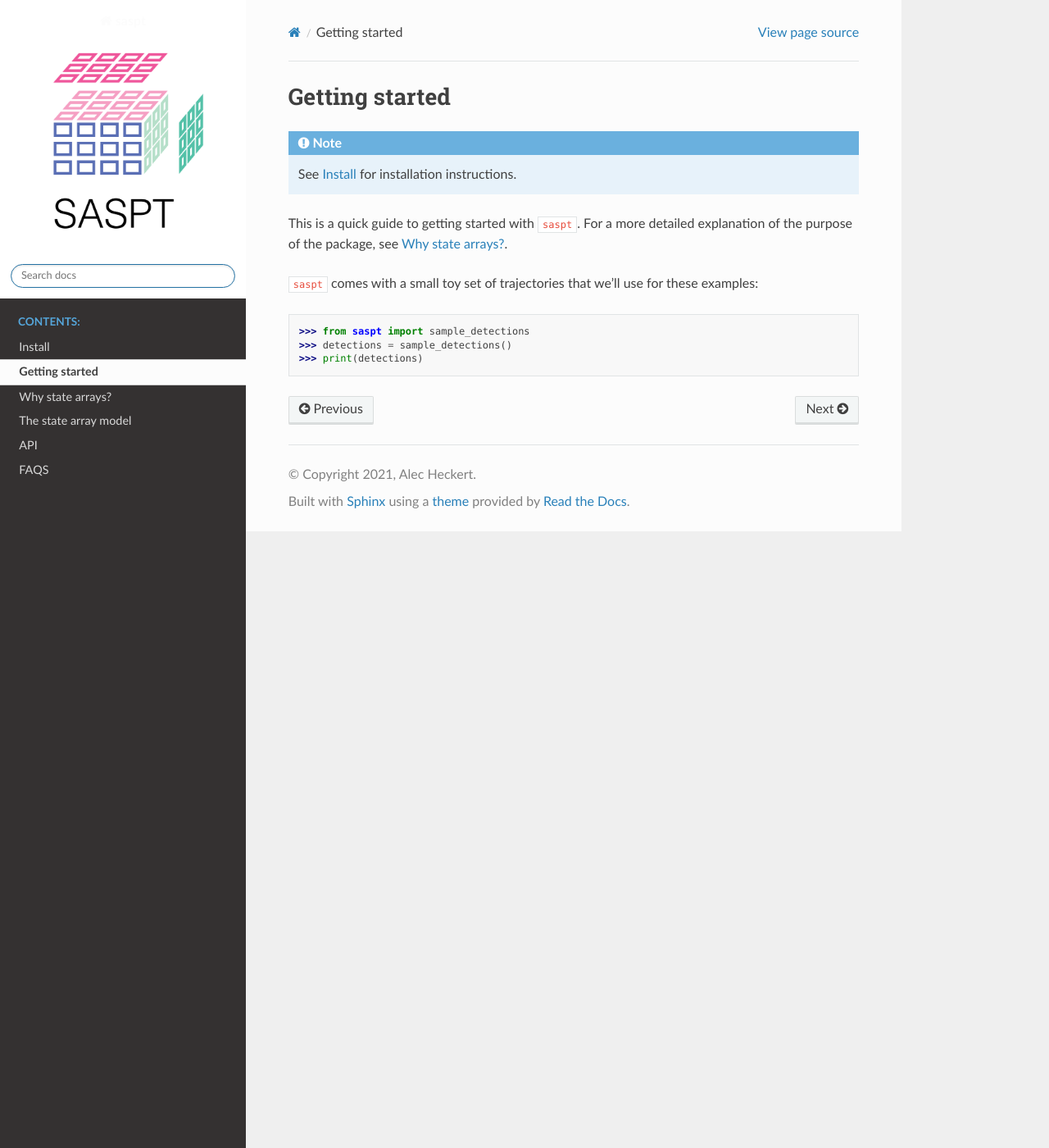
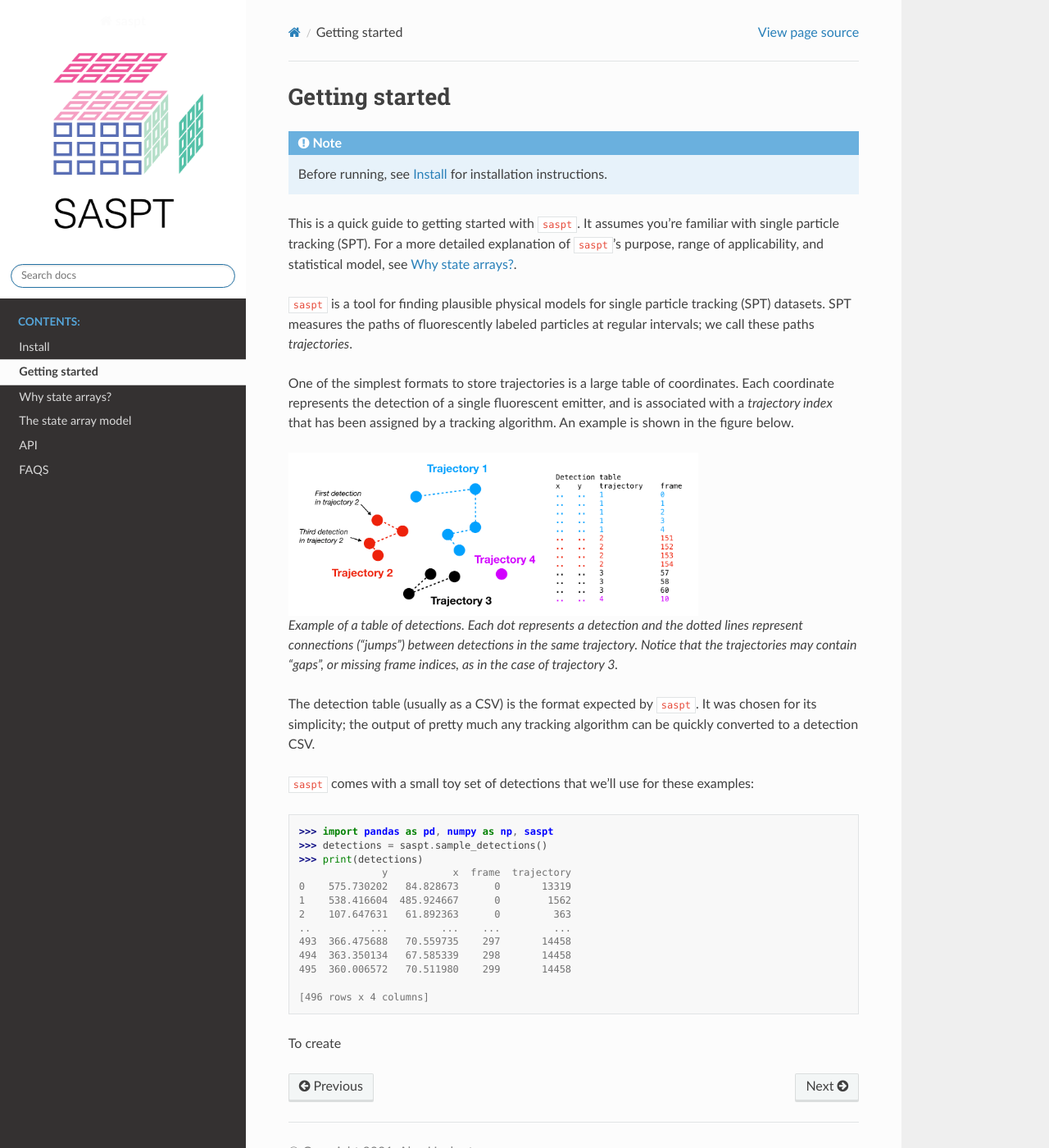
Before and after one commit to alecheckert/saspt, a Sphinx documentation site: the page built from doc/getting_started.rst, in a window 1280 px wide and 1400 px high. Shown: the whole window at 82% size. Built offline with Sphinx 7.4.7 and the Read the Docs theme 2.0.0, drawn with Linux system fonts in a browser that asks for light colours.

Commit message:
updated getting_started.rst

```diff
--- a/doc/getting_started.rst
+++ b/doc/getting_started.rst
@@ -6,16 +6,51 @@ Getting started
 
 .. note::
 
-    See :ref:`install_label` for installation instructions.
+    Before running, see :ref:`install_label` for installation instructions.
 
-This is a quick guide to getting started with ``saspt``. For a more detailed
-explanation of the purpose of the package, see :ref:`description_label`.
+This is a quick guide to getting started with ``saspt``. It assumes you're familiar
+with single particle tracking (SPT).
+For a more detailed explanation of ``saspt``'s purpose, range of applicability, and
+statistical model, see :ref:`description_label`.
 
-``saspt`` comes with a small toy set of trajectories that we'll use for these
-examples:
+``saspt`` is a tool for finding plausible physical models for single particle tracking
+(SPT) datasets. SPT measures the paths of fluorescently labeled
+particles at regular intervals; we call these paths *trajectories*.
+
+One of the simplest formats to store trajectories is a large table of coordinates.
+Each coordinate represents the detection of a single fluorescent emitter, and is
+associated with a *trajectory index* that has been assigned by a tracking algorithm.
+An example is shown in the figure below.
+
+.. figure:: _static/detection_table.png
+    :width: 500
+    :alt: Example table of detections.
+
+    Example of a table of detections. Each dot represents a detection and the dotted
+    lines represent connections ("jumps") between detections in the same trajectory.
+    Notice that the trajectories may contain "gaps", or missing frame indices, as in
+    the case of trajectory 3.
+
+The detection table (usually as a CSV) is the format expected by ``saspt``.
+It was chosen for its simplicity; the output of pretty much any tracking algorithm
+can be quickly converted to a detection CSV.
+
+``saspt`` comes with a small toy set of detections that we'll use for these examples:
 
 .. code-block:: python
 
-    >>> from saspt import sample_detections
-    >>> detections = sample_detections()
+    >>> import pandas as pd, numpy as np, saspt
+    >>> detections = saspt.sample_detections()
     >>> print(detections)
+                  y           x  frame  trajectory
+    0    575.730202   84.828673      0       13319
+    1    538.416604  485.924667      0        1562
+    2    107.647631   61.892363      0         363
+    ..          ...         ...    ...         ...
+    493  366.475688   70.559735    297       14458
+    494  363.350134   67.585339    298       14458
+    495  360.006572   70.511980    299       14458
+
+    [496 rows x 4 columns]
+
+To create
```
Also changed, not shown: doc/_static/detection_table.png (added).
